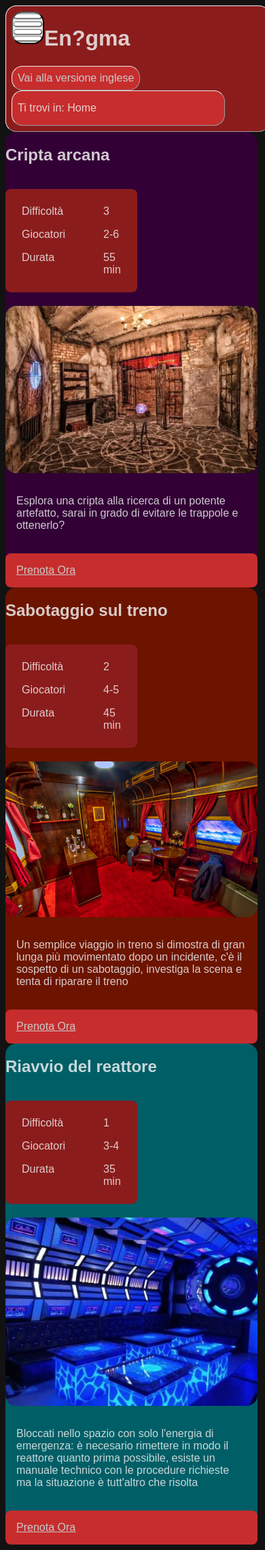
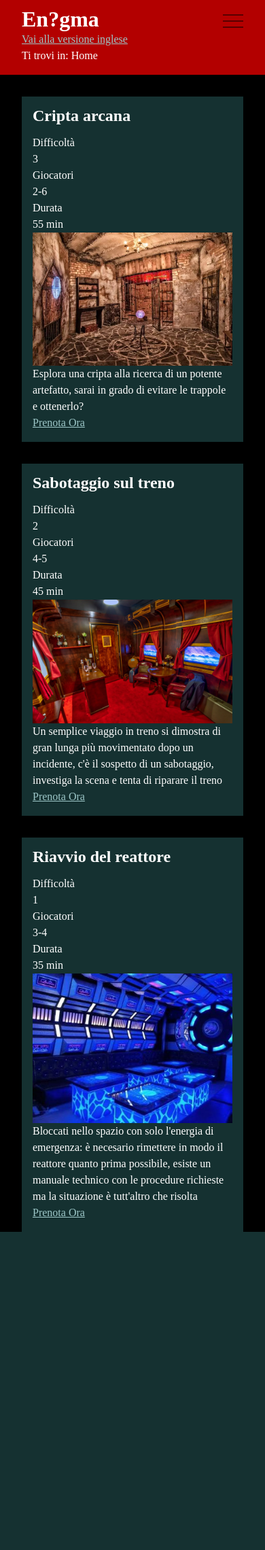
Before and after one commit to AiREdward/Tecnologie_WEB, a PHP site: page / in a window 390 px wide. Shown: the whole page at 68% size. After the commit the page ends 1812 px from the top, so only its background shows below. Run offline with PHP 8.4, Linux system fonts and the light colour scheme; data comes from the database, SQL or seed files in the repository.

Commit message:
Partially doing the mobile navbar

```diff
--- /dev/null
+++ b/css/mini.css
@@ -0,0 +1,75 @@
+header {
+    display: flex;
+    flex-wrap: wrap;
+}
+
+#logo {
+    margin-bottom: 0.2em;
+}
+
+header nav {
+    width: 100%;
+}
+
+#toggle-nav{
+    display: inline-flex;
+    text-indent: -9999px;
+    white-space: nowrap;
+    flex-grow: 1;
+    border: none;
+    background-color: transparent;
+    background-image: url(/images/hamburger-menu.svg);
+    background-repeat: no-repeat;
+    background-size: contain;
+    background-position: right;
+}
+
+#lang-switch {
+    width: 100%;
+}
+
+#breadcrumb {
+    width: 100%;
+}
+
+.hidden-nav{
+    display: none;
+}
+
+.room-photo {
+    width: 100%;
+    display: block;
+}
+
+/*
+.home_room{
+    display: grid;
+    grid-template-columns:auto auto auto;
+    grid-template-rows: auto auto auto auto;
+    grid-template-areas: "title title title"
+                            "recap setting setting"
+                            "img  img img"
+                            "prenota prenota prenota";
+    gap: 0.5rem;
+}
+
+.titolostanza{
+    grid-area: title;
+}
+
+.recap{
+    grid-area: recap;
+}
+
+.room_photo{
+    grid-area: img;
+}
+
+.ambientazione{
+    grid-area: setting;
+}
+
+.prenotazione_rapida{
+    grid-area: prenota;
+}
+*/
--- a/css/style.css
+++ b/css/style.css
@@ -1,24 +1,105 @@
 :root {
 
-    /*tema generale sito placeholder da sostituire*/
-	--background-color: #121212;
-    --theme-color: #8b1c1c;
-	--higligt-color: #c72d2d;
-    --text-color: #f1f1f1d4;
-    --link-color: #c9c9c9;
-    --link-visited-color: #ffd9b0;
+    /* tema generale sito placeholder da sostituire */
+
+	--background-color: #000;
+    --text-color: #FFF;
+    --primary-color: #B30000;
+    --secondary-color: #153131;
+    --link-color: #9DC7C8;
+    --link-visited-color: #748386;
+
+	--highlight-color: #c72d2d;
     --link-hover-color: #FFF;
     --button-color: #B30000;
     --button-hover-color: #B30000;
     --border-color: var(--text-color);
 
-    /*temi stanze?*/
+    /* temi stanze */
     --stanza1: #320035;
     --stanza2: #6c1400;
     --stanza3: #005e67;
 }
 
-/*css base/ mobile*/
+* {
+    padding: 0;
+    margin: 0;
+}
+
+html {
+    font-size: 100%;
+    line-height: 1.5em;
+    margin: auto;
+    background-color: var(--background-color);
+    color: var(--text-color);
+}
+
+body {
+    min-height: 100vh;
+}
+
+#screen-reader-skip {
+    position: absolute;
+    height: 1px;
+    width: 1px;
+    overflow: hidden;
+    clip: rect(1px, 1px, 1px, 1px);
+}
+
+header {
+    background-color: var(--primary-color);
+    padding: 1em 2em;
+}
+
+#logo {
+    display: inline-block;
+}
+
+#toggle-nav {
+    display: none;
+}
+
+section {
+    background-color: var(--secondary-color);
+    margin-top: 2em;
+    margin-right: 2em;
+    margin-left: 2em;
+    padding: 1em;
+}
+
+/* TODO: check the levels of contrast on the links */
+
+a{
+    color: var(--link-color);
+}
+
+a:visited{
+    color: var(--link-visited-color);
+}
+
+.hidden-error {
+    display: none;
+}
+
+.hidden-info {
+    display: none;
+}
+
+#room-title {
+    margin-bottom: 0.67em;
+}
+
+.room-photo {
+    display: inline-block;
+    width: 50%;
+}
+
+.ambientazione {
+    display: inline-block;
+}
+
+/*
+
 html {
 	font-size: 100%;
 	font-family: "Arial", sans-serif;
@@ -31,24 +112,12 @@ body{
     max-width: 95%;
 }
 
-a{
-    color: var(--link-color);
-}
-
-a:visited{
-    color: var(--link-visited-color);
-}
-
 a:hover{
     color: var(--link-hover-color);
 }
 
 .SRskip {
-	position: absolute;
-	height: 1px;
-	width: 1px;
-	overflow: hidden;
-	clip: rect(1px, 1px, 1px, 1px);
+
 }
 
 header{
@@ -60,7 +129,6 @@ header{
                          "navmenu navmenu navmenu"
                          "langswitch langswitch langswitch"
                          "breadcrumbs breadcrumbs breadcrumbs";
-    background-color: var(--theme-color);
     border-style:outset;
     border-width: 1px;
     padding: 0.5rem;
@@ -69,24 +137,12 @@ header{
 
 header h1{
     grid-area: title;
-    /*grid-row: 1;*/
-}
-
-#togglenav{
-    grid-area: togglenav;
-    text-indent: -9999px; /* sends the text off-screen */
-    white-space: nowrap; /* because only the first line is indented */
-    min-width: 1rem;
-    max-height: 3rem;
-    padding: 0.5rem;
-    border-radius: 1rem;
-    background-image: url(/images/hamburgermenuicon.png);
-    background-size: contain;
+    // grid-row: 1;
 }
 
 .breadcrumbs{
     grid-area: breadcrumbs;
-    /*grid-row: 4;*/
+    // grid-row: 4;
     background-color: var(--higligt-color);
     border-style: outset;
     border-width: 1px;
--- a/js/navtoggle.js
+++ b/js/navtoggle.js
@@ -1,9 +1,9 @@
 let navbar = false;
 
 window.onload=function(){
-    document.getElementById("togglenav").onclick=function(){
-        if(navbar) document.getElementById("navmenu").classList.add("closednav");
-        else document.getElementById("navmenu").classList.remove("closednav");
+    document.getElementById("toggle-nav").onclick=function(){
+        if(navbar) document.getElementById("nav-menu").classList.add("hidden-nav");
+        else document.getElementById("nav-menu").classList.remove("hidden-nav");
 
         navbar = !navbar;
     }
--- a/templates/base_layout.html
+++ b/templates/base_layout.html
@@ -7,25 +7,26 @@
     <meta name="description" content="{description}">
     <meta name="author" content="En?gma">
     <meta name="viewport" content="width=device-width, initial-scale=1">
-    <link rel="stylesheet" href="css/style.css">
+    <link rel="stylesheet" href="css/style.css" media="screen">
+    <link rel="stylesheet" href="css/mini.css" media="screen and (max-width: 600px)">
     <link rel="stylesheet" href="css/print.css" media="print">
     <link rel="shortcut icon" href="images/favicon.ico" type="image/x-icon">
     <script src="js/navtoggle.js"></script>
 </head>
 <body>
-    <a href="#content" class="SRskip" title="~skip~" aria-label="~skip~">~skip~</a>
+    <a href="#content" id="screen-reader-skip" title="~skip~" aria-label="~skip~">~skip~</a>
 
     <header>
-        <h1 class="logo">En?gma</h1>
-        <button type="button" id="togglenav">~nav_toggle~</button>
+        <h1 id="logo">En?gma</h1>
+        <button type="button" id="toggle-nav">~nav_toggle~</button>
         <nav>
-            <ul class="navmenu closednav" id="navmenu">
+            <ul class="hidden-nav" id="nav-menu">
                 {menu}
             </ul>
         </nav>
         {lang_switch}
-        <div class="breadcrumbs">
-            <p>~breadcrumb~<span id="percorso">{breadcrumb}</span></p>
+        <div id="breadcrumb">
+            <p>~breadcrumb~<span id="path">{breadcrumb}</span></p>
         </div>
     </header>
 
--- a/templates/index.html
+++ b/templates/index.html
@@ -1,11 +1,11 @@
 <section id="stanza{room_id}" class="home_room">
-    <h2 class="titolostanza">{room_name}</h2>
+    <h2 id="room-title">{room_name}</h2>
     <dl class="recap">
         <dt>~difficulty~</dt><dd>{room_difficulty}</dd>
         <dt>~players~</dt><dd>{room_minimum_players}-{room_maximum_players}</dd>
         <dt>~time~</dt><dd>{room_duration} min</dd>
     </dl>
-    <img class="room_photo" src="./images/room{room_id}.webp" alt="{room_alt}">
+    <img class="room-photo" src="./images/room{room_id}.webp" alt="{room_alt}">
     <p class="ambientazione">{room_description}</p>
     <a class="prenotazione_rapida" href="booking.php?room={room_id}">~booking_button~</a>
 </section>
--- a/utilities/global.php
+++ b/utilities/global.php
@@ -92,7 +92,7 @@ function getBreadcrumb(string $page_name): string {
 }
 
 function getLangSwitch($page_name): string {
-    return '<a href="' . $page_name . '.php?lang=' . getOppositeLanguage() . '" class="langswitch">~lang_switch~</a>';
+    return '<a href="' . $page_name . '.php?lang=' . getOppositeLanguage() . '" id="lang-switch">~lang_switch~</a>';
 }
 
 function insertText($page) {
```
Also changed, not shown: other parts of css/style.css (+8 -55 lines), images/hamburger-menu.svg (added).
